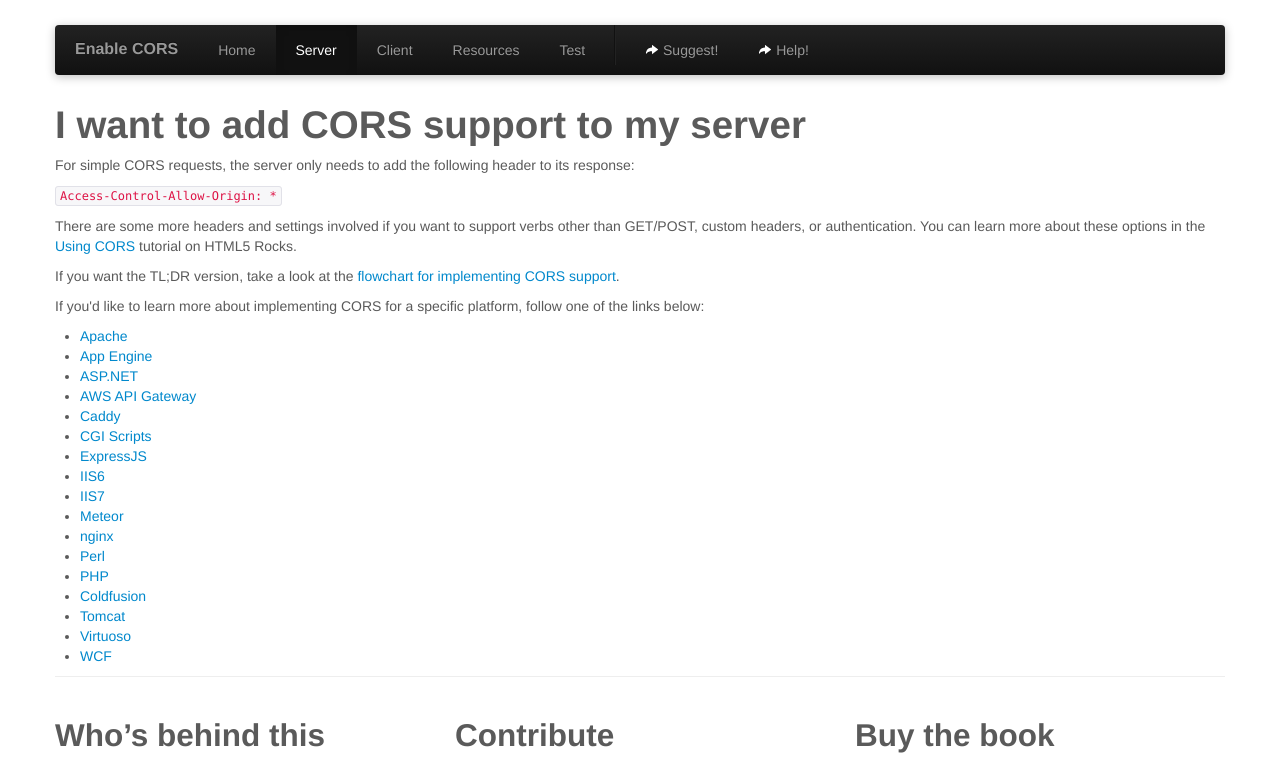
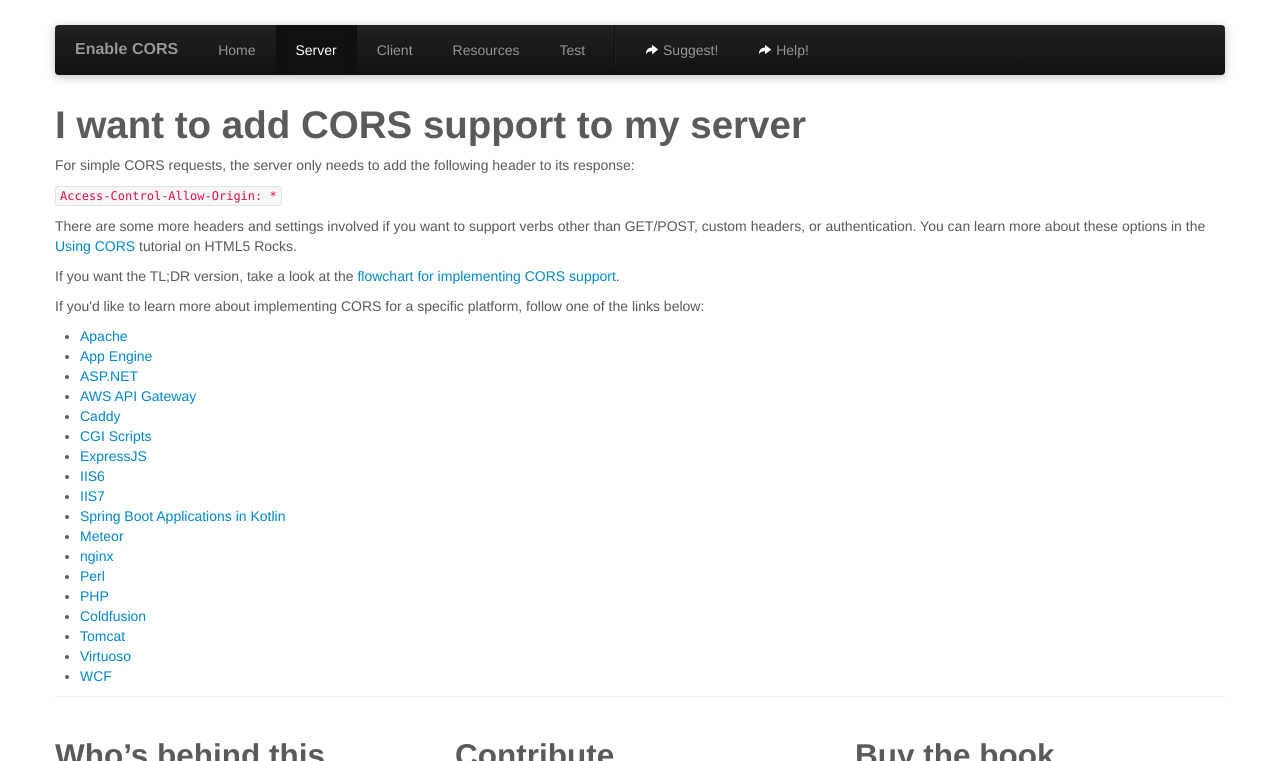
Before and after one commit to monsur/enable-cors.org, a Jekyll site: the page built from server.html, in a window 1280 px wide, cut to the strip 0-761 px from the top of the page. Built offline with Jekyll 4.4.1, drawn with Linux system fonts in a browser that asks for light colours.

Commit message:
TASK: link server_spring-boot_kotlin.html in server.html

```diff
--- a/server.html
+++ b/server.html
@@ -26,7 +26,8 @@ title: enable cross-origin resource sharing
 			<li><a href="server_expressjs.html">ExpressJS</a></li>
 			<li><a href="server_iis6.html">IIS6</a></li>
 			<li><a href="server_iis7.html">IIS7</a></li>
-      			<li><a href="server_meteor.html">Meteor</a></li>
+			<li><a href="server_spring-boot_kotlin.html">Spring Boot Applications in Kotlin</a></li>
+      <li><a href="server_meteor.html">Meteor</a></li>
 			<li><a href="server_nginx.html">nginx</a></li>
 			<li><a href="server_perl.html">Perl</a></li>
 			<li><a href="server_php.html">PHP</a></li>
```
